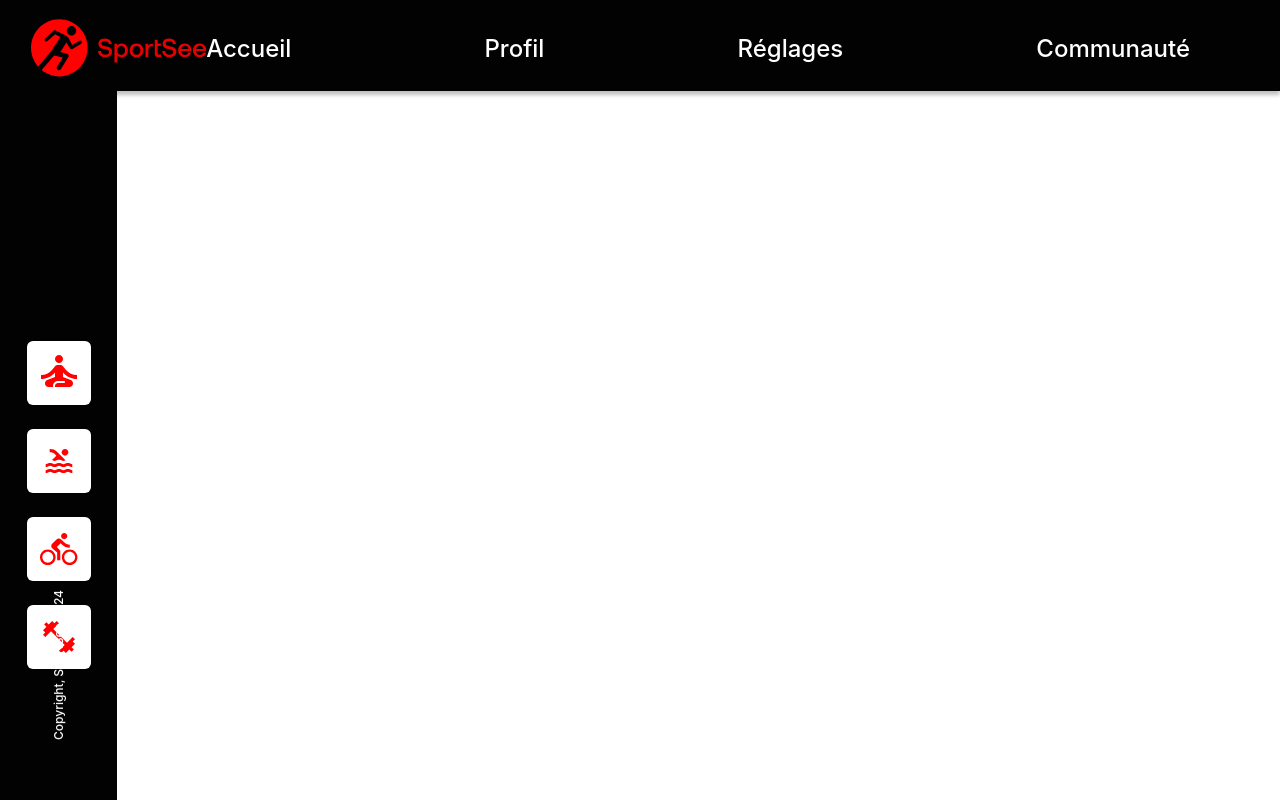
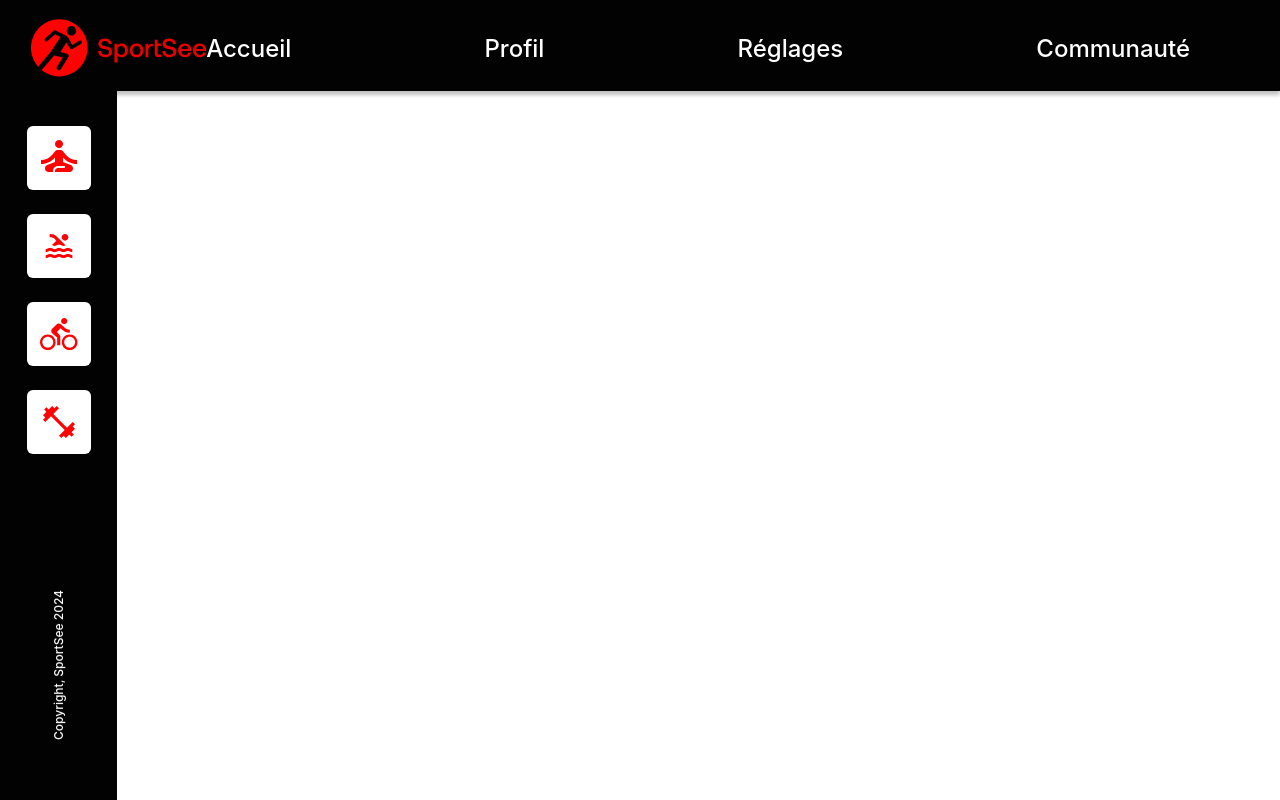
Before and after one commit to nicolasollier/sportsee, a React (Create React App) app: page / in a window 1280 px wide. Shown: the top 800 px of the page. Built offline with nearby package versions, Linux system fonts and the light colour scheme.

Commit message:
fix sidebar position

```diff
--- a/src/layout/SideBar/SideBar.module.scss
+++ b/src/layout/SideBar/SideBar.module.scss
@@ -2,13 +2,14 @@
   position: relative;
   display: flex;
   width: 117px;
-  padding-top: 250px;
   flex-direction: column;
   align-items: center;
   height: calc(100vh - 91px);
   background-color: #020203;
 
   &__list {
+    position: absolute;
+    top: 5%;
     display: grid;
     gap: 20px;
     justify-content: center;
--- a/src/styles/styles.scss
+++ b/src/styles/styles.scss
@@ -1,4 +1,5 @@
 .App {
+  height: 100vh;
   text-align: center;
 
   &-logo {
@@ -25,12 +26,3 @@
     color: #61dafb;
   }
 }
-
-@keyframes App-logo-spin {
-  from {
-    transform: rotate(0deg);
-  }
-  to {
-    transform: rotate(360deg);
-  }
-}
```
Also changed, not shown: 1 other file (tests, documents, lock files or other folders).
